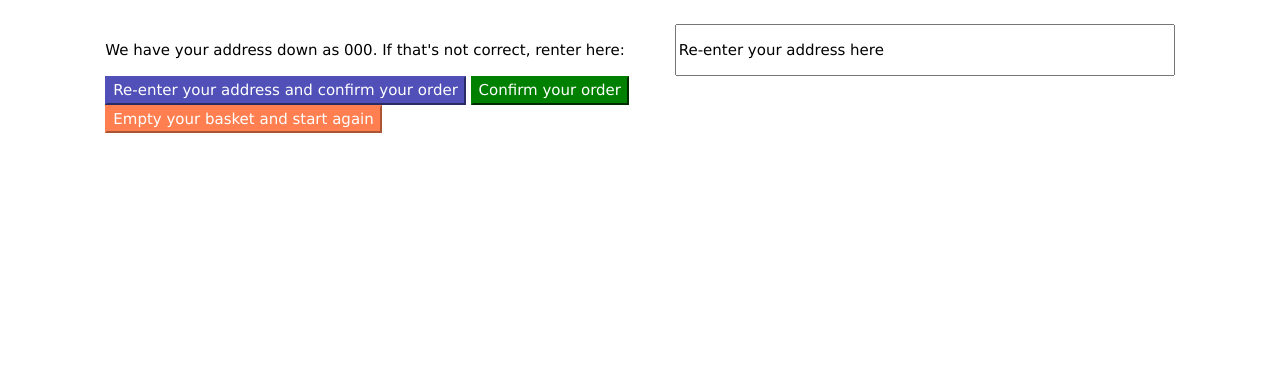
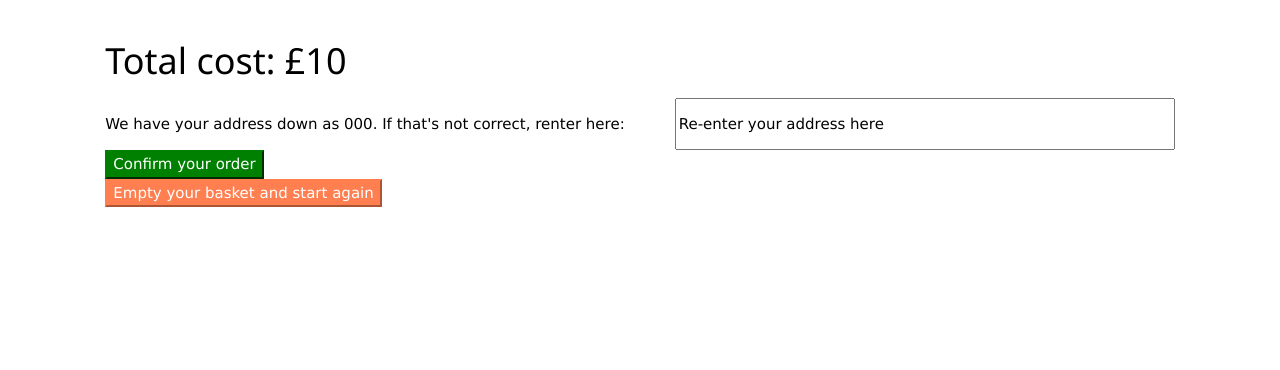
Before and after one commit to jranderson100/FlaskCRUDApp, a Flask app: template webapp/webapp/templates/basket.html in a window 1280 px wide. Shown: the part 430-800 px from the top of the page. Run offline with Flask 2, Linux system fonts and the light colour scheme; the template is opened without the code that fills it: most values are stand-ins (such as "Sample title", 1, 10 or a date in 2020); some libraries are stand-ins or nearby versions.

Commit message:
Add files via upload

```diff
--- a/webapp/webapp/app.py
+++ b/webapp/webapp/app.py
@@ -1,7 +1,7 @@
 from flask import Flask, render_template, request
 from datetime import datetime
 from db_routines import DbRoutines
-import json
+import math
 
 ########################################################
 # TODO: Make server production grade using 'waitress'  #
@@ -80,19 +80,26 @@ def basket():
     basket_data = cursor.fetchall()
     cursor.execute('SELECT PostalAddress FROM Basket WHERE PostalAddress IS NOT NULL;')
     address = cursor.fetchall()
+    cursor.execute('SELECT SUM(FoodPrice) FROM Food INNER JOIN Basket ON Food.FoodID = Basket.FoodID WHERE Basket.FoodID IS NOT NULL;')
+    total_cost_tuple = cursor.fetchall()
     cursor.close()
+    total_cost_dict = total_cost_tuple[0]
 
-    baskettype = type(basket)
+    final_total_cost = math.floor(total_cost_dict['SUM(FoodPrice)'] * 100) / 100.0
 
 
+   #CALCULATE TOTAL COST AND INSERT IT INTO RENDER TEMPLATE
 
-    return render_template("basket.html", basket = basket_data, baskettype = baskettype, address = address)
+    return render_template("basket.html", basket = basket_data, address = address, final_total_cost = final_total_cost)
 
 @app.route('/orderreceived', methods=['GET', 'POST'])
 def orderreceived():
   timestamp = datetime.now(tz=None)
 
+# IF address bar contains alternative address UPDATE Basket SET PostalAddress = {newenteredaddress}
+
 #   POST INSERT new order into ORDERS
+
 #GET INFO FROM BASKET AND PUBLISH TOTAL COST...?
   #ADD NAME AND ADDRESS ON MENU PAGE THEN UPDATE BEFORE YOU SUBMIT ON BASKET PAGE
   return render_template("orderreceived.html", timestamp = timestamp)
--- a/webapp/webapp/templates/basket.html
+++ b/webapp/webapp/templates/basket.html
@@ -51,7 +51,7 @@
          <tr>
             <td><img class="foodimage" src="../static/images/{{item.FoodImage}}.jpeg" alt="{{item.FoodName}}_image"/></td>
             <td>{{item.FoodName}}</td>
-            <td>{{item.FoodPrice}}</td>
+            <td>£{{item.FoodPrice}}</td>
             <td>{{item.FoodCalories}}</td>
             <td>Remove from basket<input type="checkbox" name="foodremover" value={{item.FoodID}}>
 
@@ -65,8 +65,10 @@
         </tbody>
        </table>
        <br />
+       <h1>Total cost: £{{final_total_cost}}</h1>
        <div class="address-entry"><p> We have your address down as {{address[0].PostalAddress}}. If that's not correct, renter here:   </p><input class="address-text-input" type="text" name="addressfield" value="Re-enter your address here    " /> </div>
-       <button type="submit" class="blue-btn"> Re-enter your address and confirm your order </button>
+       <!-- MIGHT NOT NEED THIS BUTTON
+       <button type="submit" class="blue-btn"> Re-enter your address and confirm your order </button>  -->
        <button type="submit" class="green-btn"> Confirm your order </button>
        </form>
 
@@ -74,6 +76,8 @@
         <input type="submit" class="red-btn" value="Empty your basket and start again"/>
 
     </form>
+
+
 
     </div>
     </div>
--- a/webapp/webapp/templates/index.html
+++ b/webapp/webapp/templates/index.html
@@ -44,7 +44,7 @@
          <tr>
             <td><img class="foodimage" src="../static/images/{{food.FoodImage}}.jpeg" alt="{{food.FoodName}}_image"/></td>
             <td>{{food.FoodName}}</td>
-            <td>{{food.FoodPrice}}</td>
+            <td>£{{food.FoodPrice}}</td>
             <td>{{food.FoodCalories}}</td>
             <td>Add to basket!<input type="checkbox" name="foodselector" value={{food.FoodID}}>
 
```
